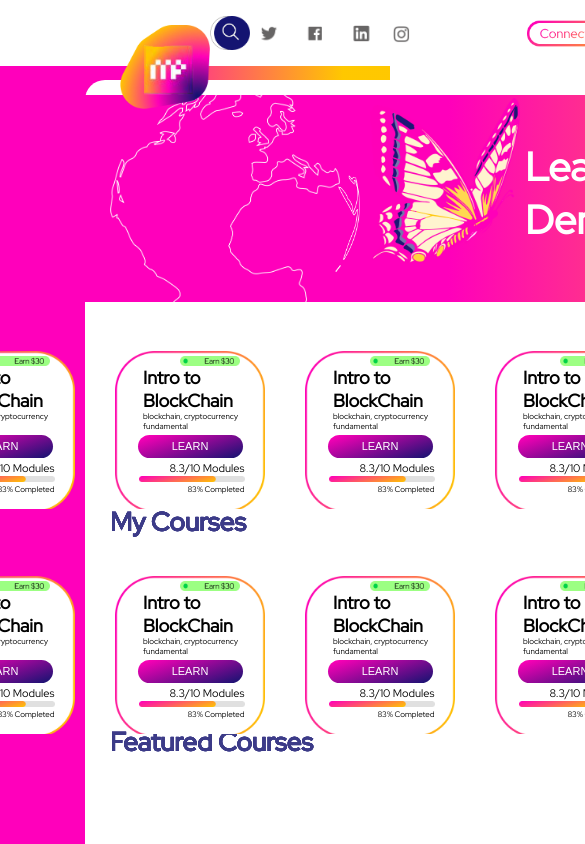
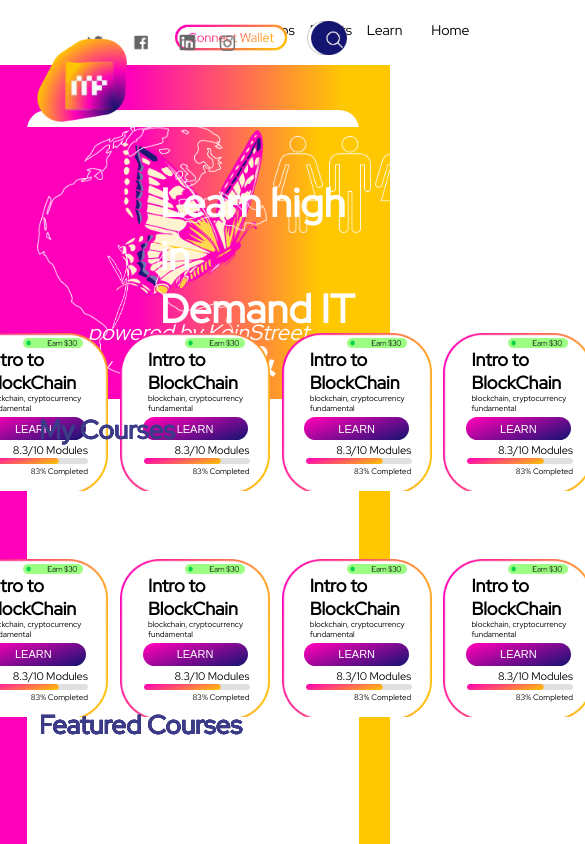
Before and after one commit to paulmorales7/Front-End-Skills-Test-01, a React (Create React App) app in the folder front-end-skills-test/: page / in a window 390 px wide. Shown: the top 844 px of the page, 585 px wide, since content can reach past the window. Built offline with nearby package versions, Linux system fonts and the light colour scheme.

Commit message:
refactored css to be more responsive

```diff
--- a/front-end-skills-test/src/App.css
+++ b/front-end-skills-test/src/App.css
@@ -7,5 +7,5 @@
     hsla(47, 100%, 50%, 1) 88%
   );
   height: 980px;
-  font-family: 'Red Hat Display';
+  font-family: "Red Hat Display";
 }
--- a/front-end-skills-test/src/App.js
+++ b/front-end-skills-test/src/App.js
@@ -1,7 +1,6 @@
 import Nav from './components/nav/nav';
 import Home from './components/home/index';
 import Page from './components/startupPage/page';
-import StartUpCard from './components/startupCard/startupCard';
 import './App.css';
 import React, { Component } from 'react';
 import { BrowserRouter as Router,Route, Switch } from 'react-router-dom';
--- a/front-end-skills-test/src/components/category/category.css
+++ b/front-end-skills-test/src/components/category/category.css
@@ -1,7 +1,7 @@
 .category {
   position: absolute;
-  bottom: -170px;
-  left: 110px;
+  bottom: -25%;
+  left: 10%;
   color: #3c3b88;
   font-size: 26px;
   font-weight: bold;
@@ -11,10 +11,10 @@
   background-image: url("../../images/engineering.png");
   background-size: 150px;
   width: 150px;
-  height: 158px;
+  height: 24.3%;
   position: absolute;
-  bottom: -320px;
-  left: 220px;
+  bottom: -50%;
+  left: 17%;
   cursor: pointer;
 }
 
@@ -22,10 +22,10 @@
   background-image: url("../../images/science.png");
   background-size: 150px;
   width: 150px;
-  height: 158px;
+  height: 24.5%;
   position: absolute;
-  bottom: -320px;
-  left: 420px;
+  bottom: -50%;
+  left: 33%;
   cursor: pointer;
 }
 
@@ -33,10 +33,10 @@
   background-image: url("../../images/engineering.png");
   background-size: 150px;
   width: 150px;
-  height: 157px;
+  height: 24.3%;
   position: absolute;
-  bottom: -320px;
-  left: 620px;
+  bottom: -50%;
+  left: 49%;
   cursor: pointer;
 }
 
@@ -44,9 +44,9 @@
   background-image: url("../../images/programming1.png");
   background-size: 150px;
   width: 150px;
-  height: 156px;
+  height: 24.3%;
   position: absolute;
-  bottom: -320px;
+  bottom: -50%;
   left: 820px;
   cursor: pointer;
 }
--- a/front-end-skills-test/src/components/courses/courses.css
+++ b/front-end-skills-test/src/components/courses/courses.css
@@ -1,11 +1,11 @@
 .entire {
-  margin: 20px;
+  margin: 1.5%;
 }
 
 .title {
   position: absolute;
-  bottom: 288px;
-  left: 110px;
+  bottom: 45%;
+  left: 10%;
   color: #3c3b88;
   font-size: 26px;
 }
@@ -15,16 +15,13 @@
   background-size: 150px;
   width: 150px;
   position: relative;
-  z-index: 5;
-  margin-top: 265px;
-  right: 5px;
+  margin-top: 175%;
 }
 
 .content {
   font-size: 8px;
   color: black;
   position: relative;
-  z-index: 3;
   top: 10px;
   text-align: center;
 }
@@ -98,8 +95,8 @@
 
 .featured {
     position: absolute;
-    bottom: 68px;
-    left: 110px;
+    bottom: 10%;
+    left: 10%;
     color: #3c3b88;
     font-size: 26px;
 }
@@ -109,7 +106,5 @@
     background-size: 150px;
     width: 150px;
     position: relative;
-    z-index: 5;
-    margin-top: 67px;
-    right: 5px;
+    margin-top: 45%;
   }
--- a/front-end-skills-test/src/components/header/header.css
+++ b/front-end-skills-test/src/components/header/header.css
@@ -1,75 +1,64 @@
-
-.mainDiv {
+.mainDiv2 {
   position: absolute;
-    top: 80px;
-    left: 85px;
-    height: 900px;
-    width: 1100px;
+  top: 13%;
+  left: 7%;
+  height: 135%;
+  width: 85%;
   background-color: white;
   border-radius: 20px;
 }
 
-  .rectangle {
+.rectangle2 {
   width: 100%;
   height: 23%;
   position: absolute;
-    top: 15px;
+  top: 1.5%;
   background: linear-gradient(
     90deg,
     hsla(316, 100%, 50%, 1) 33%,
     hsla(47, 100%, 50%, 1) 88%
   );
-
 }
 
-  .bulb {
+.bulb2 {
   width: 130px;
   position: absolute;
-      left: 300px;
+  left: 28%;
 }
 
-  .world {
+.world2 {
   width: 230px;
   position: absolute;
-    top: -10px;
-    left: 25px;
+  top: -2%;
+  left: 3%;
 }
 
-  .filler {
+.filler2 {
   position: absolute;
   width: 22px;
-    left: 253px;
-    top: 80px;
+  left: 24%;
+  top: 43%;
 }
 
-  .smallFiller {
+.smallFiller2 {
   position: absolute;
   width: 6px;
-    left: 250px;
-    top: 170px;
+  left: 24%;
+  top: 86%;
 }
 
 .rectPSt {
   color: white;
   font-weight: bold;
   position: absolute;
-   left: 440px;
-   top: 20px;
+  left: 40%;
+  top: 8%;
   font-size: 45px;
-  }
-
-  .smallText {
-    color: white;
-    font-style: italic;
-    font-size: 22px;
-    position: absolute;
-    right: 160px;
-  top: 128px;
 }
 
 .groupSt {
   width: 250px;
   position: absolute;
-    left: 810px;
-    top: 8px;
+  left: 74%;
+  top: 3%;
 }
--- a/front-end-skills-test/src/components/header/header.js
+++ b/front-end-skills-test/src/components/header/header.js
@@ -11,12 +11,12 @@ import bulb from '../../images/bulb.png';
 
 function header() {
     return (
-        <div className='mainDiv'>
-        <div className='rectangle'>
-        <img className='bulb' src={bulb} alt='bulb' />
-        <img className='filler' src={filler} alt='filler' />
-        <img className='smallFiller' src={smallFiller} alt='small-filler' />
-        <img className='world' src={world} alt='world' />
+        <div className='mainDiv2'>
+        <div className='rectangle2'>
+        <img className='bulb2' src={bulb} alt='bulb' />
+        <img className='filler2' src={filler} alt='filler' />
+        <img className='smallFiller2' src={smallFiller} alt='small-filler' />
+        <img className='world2' src={world} alt='world' />
         <p className='rectPSt'>Invest directly <br/> into minority innovations.</p>
         <img className='groupSt' src={group} alt='group' />
         </div>
--- a/front-end-skills-test/src/components/nav/nav.css
+++ b/front-end-skills-test/src/components/nav/nav.css
@@ -1,13 +1,14 @@
 /* nav */
 nav {
   background-color: white;
-    height: 50px;
+  height: 5%;
 }
 
 nav ul {
   display: flex;
   justify-content: space-between;
-    padding: 0 400px;
+  padding: 0 30%;
+  margin-left: 30%;
 }
 
 nav ul li {
@@ -22,64 +23,63 @@ nav {
 }
 
 .service {
-  padding-left: 390px;
   width: 56px;
 }
 
 .events {
-    padding-left: 30px;
+  padding-left: 25%;
   cursor: pointer;
 }
 
 .learn {
-    padding-left: 30px;
+  padding-left: 25%;
   cursor: pointer;
 }
 
-  .join {
-    padding-left: 30px;
+.home {
+  padding-left: 55%;
 }
 
 .social {
   width: 150px;
   position: absolute;
-    top: 25px;
-    left: 260px;
+  top: 4%;
+  left: 22%;
 }
+
 .searchCircle {
   width: 40px;
   position: absolute;
-    top: 16px;
-    right: 140px;
+  top: 2.5%;
+  right: 11%;
 }
 
 .search {
   position: absolute;
   width: 20px;
-    right: 149px;
-    top: 22px;
+  right: 11.5%;
+  top: 3.5%;
 }
 
 .wallet {
   position: absolute;
-    top: 15px;
-    left: 520px;
-    padding: 3px 5px 5px 5px;
+  top: 2%;
+  left: 43%;
+  padding: 5px;
   width: 120px;
 }
 
 .logoShape {
   width: 90px;
   position: absolute;
-    top: -55px;
-    left: 35px;
-
+  top: -6%;
+  left: 3%;
 }
 
-  .logo{
+.logo {
   position: absolute;
-    top: -45px;
-    left: 30px;
+  top: -5%;
+  left: 2.5%;
   width: 120px;
   z-index: 2;
 }
--- a/front-end-skills-test/src/components/nav/nav.js
+++ b/front-end-skills-test/src/components/nav/nav.js
@@ -14,7 +14,7 @@ function nav() {
       <a href="/startups"><li className='service'>Start ups</li></a>
         <li className='events'> Events</li>
         <li className='learn'> Learn</li>
-      <a href='/'><li className='join'>Home</li></a>
+      <a href='/'><li className='home'>Home</li></a>
       </ul>
       <div>
          <img className='wallet' src={connect} alt='connect wallet'/>
--- a/front-end-skills-test/src/components/startupCard/startupCard.css
+++ b/front-end-skills-test/src/components/startupCard/startupCard.css
@@ -1,7 +1,7 @@
 .titleSt {
   position: absolute;
-  bottom: 288px;
-  left: 110px;
+  bottom: 45%;
+  left: 10%;
   color: #3c3b88;
   font-size: 26px;
 }
@@ -13,9 +13,9 @@
   height: 161.9px;
   position: relative;
   z-index: 1;
-  margin-top: 280px;
-  right: 25px;
-  margin-left: 30px;
+  margin-top: 160%;
+  right: 15%;
+  margin-left: 15%;
 }
 
 .contentSt {
@@ -133,8 +133,8 @@
 
 .feaSt {
   position: absolute;
-    bottom: 58px;
-    left: 110px;
+  bottom: 10%;
+  left: 10%;
   color: #3c3b88;
   font-size: 26px;
 }
@@ -146,20 +146,18 @@
   height: 161.9px;
   position: relative;
   z-index: 5;
-  margin-top: 80px;
-  right: 25px;
+  margin-top: 45%;
+  right: 15%;
   margin-left: 30px;
-  margin-bottom: 20px;
+  margin-bottom: 10%;
 }
 
 .contentUp {
   font-size: 8px;
   color: black;
   position: relative;
-    z-index: 3;
-    top: 10px;
+  top: 6%;
   text-align: center;
-
 }
 
 .learnBtn2 {
@@ -182,12 +180,12 @@
   font-size: 9px;
 }
 
- .buttonAdvise{
+.buttonAdvise {
   position: absolute;
   width: 270px;
   height: 65px;
-   left: 200px;
-  margin-top: 40px;
+  left: 16%;
+  margin-top: 3%;
   border: none;
   border-radius: 10px;
   background: linear-gradient(
@@ -201,12 +199,12 @@
   cursor: pointer;
 }
 
-.buttonJoin{
+.buttonJoin {
   position: absolute;
   width: 270px;
   height: 65px;
-   left: 485px;
-  margin-top: 40px;
+  left: 39%;
+  margin-top: 3%;
   border: none;
   border-radius: 10px;
   background: linear-gradient(
@@ -220,12 +218,12 @@
   cursor: pointer;
 }
 
-.buttonHelp{
+.buttonHelp {
   position: absolute;
   width: 270px;
   height: 65px;
-   left: 770px;
-  margin-top: 40px;
+  left: 62%;
+  margin-top: 3%;
   border: none;
   border-radius: 10px;
   background: linear-gradient(
--- a/front-end-skills-test/src/components/startupCard/startupCard.js
+++ b/front-end-skills-test/src/components/startupCard/startupCard.js
@@ -1,7 +1,6 @@
 import React from 'react';
 import './startupCard.css';
 import Header from '../header/header';
-import orovault from '../../images/orovault.png';
 
 function startUp (props) {
 
--- a/front-end-skills-test/src/components/title/title.css
+++ b/front-end-skills-test/src/components/title/title.css
@@ -1,10 +1,9 @@
-
 .mainDiv {
   position: absolute;
-    top: 80px;
-    left: 85px;
-    height: 900px;
-    width: 1100px;
+  top: 13%;
+  left: 7%;
+  height: 140%;
+  width: 85%;
   background-color: white;
   border-radius: 20px;
 }
@@ -13,49 +12,48 @@
   width: 100%;
   height: 23%;
   position: absolute;
-    top: 15px;
+  top: 1.5%;
   background: linear-gradient(
     90deg,
     hsla(316, 100%, 50%, 1) 33%,
     hsla(47, 100%, 50%, 1) 88%
   );
-
 }
 
 .butterfly {
   width: 150px;
   position: absolute;
-   left: 285px;
+  left: 26%;
   top: 3px;
 }
 
 .world {
   width: 230px;
   position: absolute;
-    top: -10px;
-    left: 25px;
+  top: -2%;
+  left: 3%;
 }
 
 .filler {
   position: absolute;
   width: 22px;
-    left: 253px;
-    top: 80px;
+  left: 24%;
+  top: 43%;
 }
 
 .smallFiller {
   position: absolute;
   width: 6px;
-    left: 250px;
-    top: 170px;
+  left: 24%;
+  top: 86%;
 }
 
 .rectP {
   color: white;
   font-weight: bold;
   position: absolute;
-   left: 440px;
-   top: 5px;
+  left: 40%;
+  top: 3%;
   font-size: 40px;
 }
 
@@ -64,14 +62,13 @@
   font-style: italic;
   font-size: 22px;
   position: absolute;
-    right: 160px;
-  top: 128px;
-
+  right: 15%;
+  top: 62%;
 }
 
 .group {
   width: 200px;
   position: absolute;
-    left: 870px;
-    top: 8px;
+  left: 74%;
+  top: 3%;
 }
```
Also changed, not shown: front-end-skills-test/src/components/title/title.js (indentation only). Lines whose indentation alone changed are shown as unchanged.
